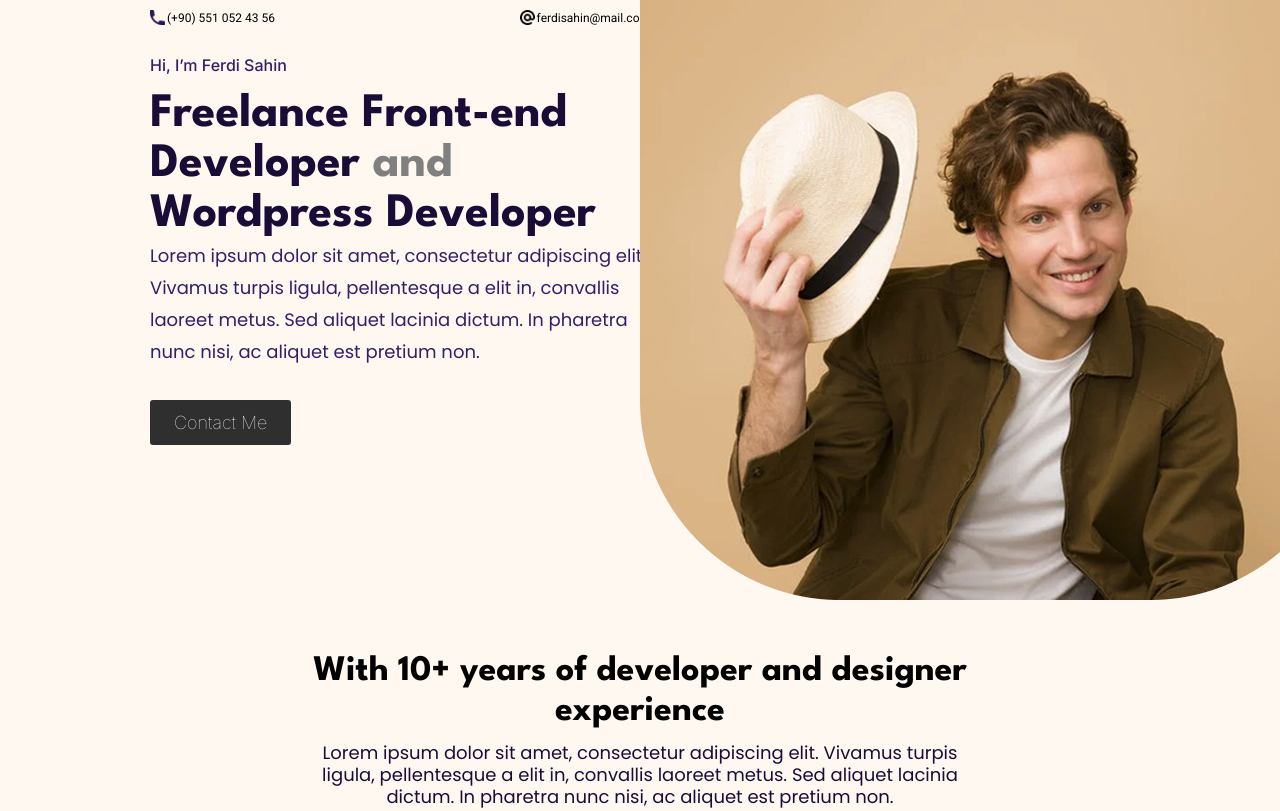
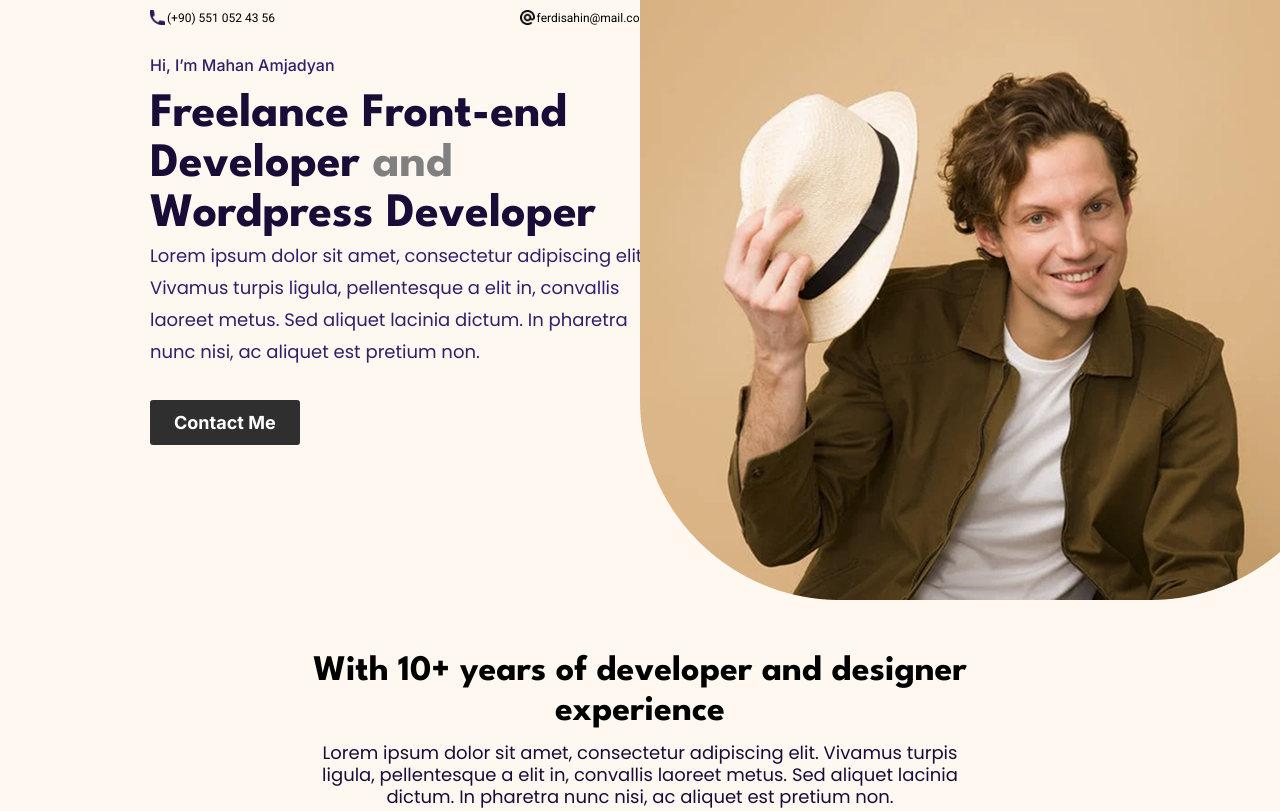
Before and after one commit to MahanAmjadyan/First-project, a plain HTML site: page src/Index.html in a window 1280 px wide. Shown: the top 811 px of the page. Drawn offline with Linux system fonts and the light colour scheme.

Commit message:
Updates Index and style

```diff
--- a/src/Index.html
+++ b/src/Index.html
@@ -32,7 +32,7 @@
         </div>
 
         <div class="hi-im-ferdi">
-          <p>Hi, I’m Ferdi Sahin</p>
+          <p>Hi, I’m Mahan Amjadyan</p>
         </div>
 
         <div class="title">
--- a/src/style.css
+++ b/src/style.css
@@ -81,13 +81,22 @@ p {
 
 .button-style {
   font-family: Inter;
-  font-weight: 100;
+  font-weight: 700;
   font-size: 18px;
   background-color: #2F2F2F;
   color: #FFFFFF;
   border: none;
   padding: 12px 24px;
   border-radius: 3px;
+  cursor: pointer;
+}
+
+.button-style:hover {
+  opacity: 0.8;
+}
+
+.button-style:active {
+  opacity: 0.6;
 }
 
 .right-section {
```
